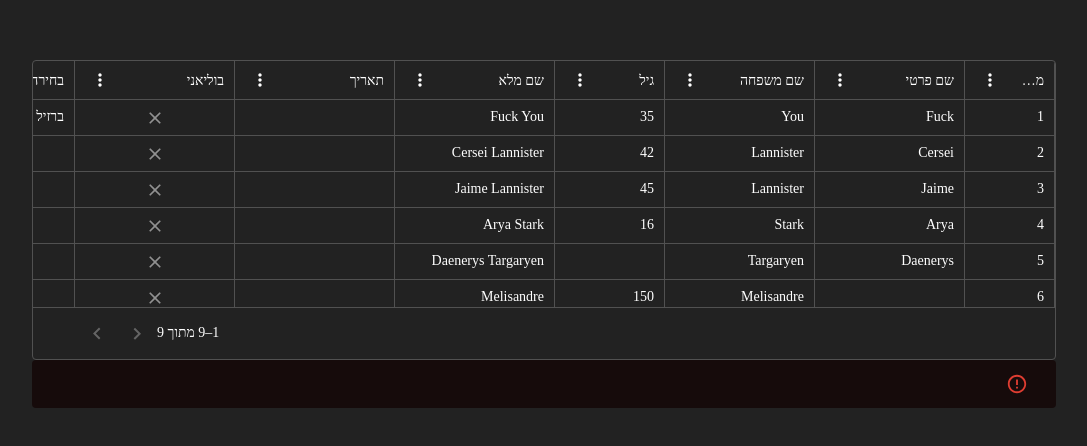
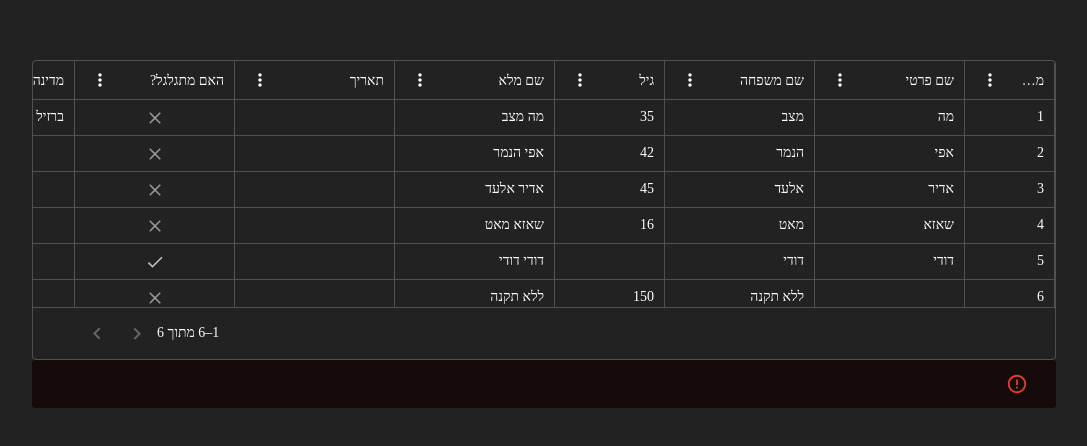
Before and after one commit to aylongo/sparrow-table, a React (Create React App) app: page / in a window 1280 px wide. Shown: the part 190-636 px from the top of the page, without its empty margins (96-1183 px from the left). Built offline with nearby package versions, Linux system fonts and the light colour scheme.

Commit message:
fix(): data and columns are in hebrew

```diff
--- a/src/components/Wrapper/ColumnDefinition.ts
+++ b/src/components/Wrapper/ColumnDefinition.ts
@@ -56,16 +56,16 @@ const columns: NestGridColDef[] = [
     editable: true,
   },
   {
-    field: "boolean",
-    headerName: "בוליאני",
+    field: "isRolling",
+    headerName: "האם מתגלגל?",
     headerAlign: 'left',
     type: "boolean",
     width: 160,
     editable: true,
   },
   {
-    field: "selection",
-    headerName: "בחירה",
+    field: "country",
+    headerName: "מדינה",
     headerAlign: 'left',
     type: "singleSelect",
     width: 160,
@@ -78,14 +78,14 @@ const columns: NestGridColDef[] = [
     editable: true,
   },
   {
-    field: "customField",
-    headerName: "מותאם אישית",
+    field: "weight",
+    headerName: "משקל (שם תואר)",
     headerAlign: 'left',
     width: 160,
     renderCell: renderAutocompleteCell,
     renderEditCell: renderEditAutocompleteCell({
       options: ["שמן", "גדול"],
-      placeholder: "anak",
+      placeholder: "תואר המשקל",
     }),
     editable: true,
   },
--- a/src/components/Wrapper/Wrapper.tsx
+++ b/src/components/Wrapper/Wrapper.tsx
@@ -3,15 +3,12 @@ import { EditableTable } from "../EditableTable";
 import { columns } from "./ColumnDefinition";
 
 const rows = [
-  { id: 1, lastName: "You", firstName: "Fuck", age: 35, selection: "BR", customField: 'שמן' },
-  { id: 2, lastName: "Lannister", firstName: "Cersei", age: 42 },
-  { id: 3, lastName: "Lannister", firstName: "Jaime", age: 45 },
-  { id: 4, lastName: "Stark", firstName: "Arya", age: 16 },
-  { id: 5, lastName: "Targaryen", firstName: "Daenerys", age: null },
-  { id: 6, lastName: "Melisandre", firstName: null, age: 150 },
-  { id: 7, lastName: "Clifford", firstName: "Ferrara", age: 44 },
-  { id: 8, lastName: "Frances", firstName: "Rossini", age: 36 },
-  { id: 9, lastName: "Roxie", firstName: "Harvey", age: 65 },
+  { id: 1, lastName: "מצב", firstName: "מה", age: 35, country: "BR", weight: 'שמן' },
+  { id: 2, lastName: "הנמר", firstName: "אפי", age: 42 },
+  { id: 3, lastName: "אלעד", firstName: "אדיר", age: 45 },
+  { id: 4, lastName: "מאט", firstName: "שאזא", age: 16 },
+  { id: 5, lastName: "דודי", firstName: "דודי", age: null, isRolling: true },
+  { id: 6, lastName: "ללא תקנה", firstName: null, age: 150 },
 ];
 
 const Wrapper = () => {
```
